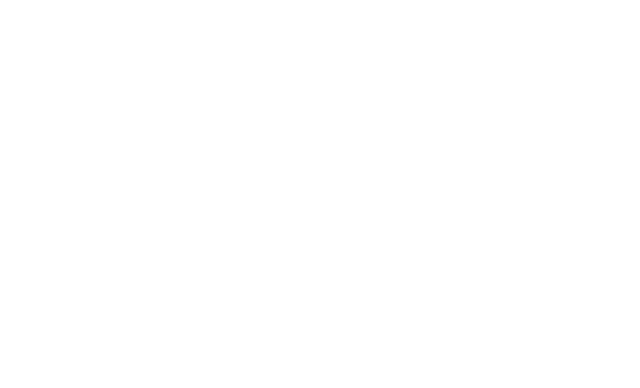
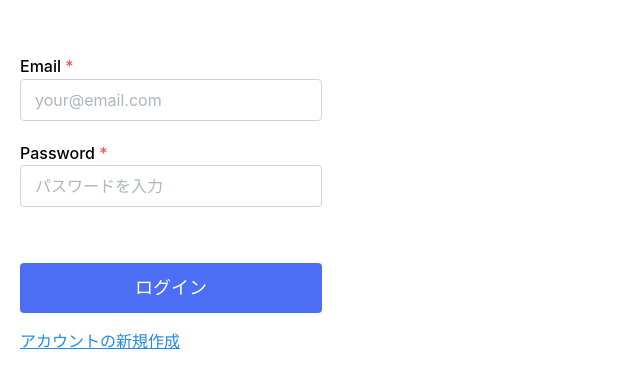
Before and after one commit to Team-1-myTreasure/myTreasure, a React (Vite) app in the folder frontend/: page /host/signin in a window 1280 px wide. Before the commit this address had no page. Shown: the part 196-584 px from the top of the page, without its empty margins (0-640 px from the left). Built offline with nearby package versions, Linux system fonts and the light colour scheme.

Commit message:
add : サインインアップのフロントエンド追加

```diff
--- a/frontend/src/App.jsx
+++ b/frontend/src/App.jsx
@@ -7,6 +7,8 @@
 import { AllProducts } from "./pages/AllProducts";
 import { CreateProduct } from "./pages/CreateProduct";
 import { ProblemDetail } from "./pages/ProblemDetail";
+import { SignupPage } from "./pages/SignupPage";
+import { SigninPage } from "./pages/SigninPage";
 
 function App() {
   return (
@@ -14,9 +16,10 @@
       <MantineProvider>
         <Routes>
           <Route path="host">
+            <Route path="signup" element={<SignupPage />} />
+            <Route path="signin" element={<SigninPage />} />
             <Route path="allproducts" element={<AllProducts />} />
             <Route path="createproduct" element={<CreateProduct />} />
-          <Route path="problemdetail" element={<ProblemDetail />} />
           </Route>
           <Route path="gest" element={<Gest />} />
         </Routes>
--- /dev/null
+++ b/frontend/src/components/Signin.jsx
@@ -0,0 +1,71 @@
+import axios from "axios";
+import { useNavigate } from "react-router-dom";
+import { Anchor, Text, Stack, Button, Group, TextInput } from "@mantine/core";
+import { useForm } from "@mantine/form";
+import { useState } from "react";
+
+export const Signin = () => {
+  const navigate = useNavigate();
+  const [isPassIncorrect, setIsPassIncorrect] = useState(false);
+
+  const form = useForm({
+    initialValues: {
+      name: "",
+      password: "",
+    },
+    validate: {
+      name: (value) => (value.length < 1 ? "名前を入力してください。" : null),
+      password: (value) =>
+        value.length < 6 ? "パスワードは6文字以上で入力してください。" : null,
+    },
+  });
+
+  const handleOnSubmit = async (values) => {
+    try {
+      await axios.post("/signIn", values);
+      setIsPassIncorrect(false);
+      return navigate("/allproducts");
+    } catch (error) {
+      if (error.response.status === 401) {
+        setIsPassIncorrect(true);
+      } else {
+        console.log(error);
+      }
+    }
+  };
+  return (
+    <form onSubmit={form.onSubmit(handleOnSubmit)}>
+      <Stack gap="lg" p="20px">
+        <TextInput
+          withAsterisk
+          label="Email"
+          size="md"
+          placeholder="your@email.com"
+          key={form.key("email")}
+          {...form.getInputProps("email")}
+        />
+
+        <TextInput
+          withAsterisk
+          label="Password"
+          size="md"
+          placeholder="パスワードを入力"
+          key={form.key("password")}
+          {...form.getInputProps("password")}
+        />
+        <Text c="white" bg="red">
+          {isPassIncorrect && "メールアドレスもしくはパスワードが不一致"}
+        </Text>
+
+        <Group justify="flex-start" mt="md">
+          <Button type="submit" fullWidth size="lg" color="indigo">
+            ログイン
+          </Button>
+          <Anchor href="/signup" underline="always">
+            アカウントの新規作成
+          </Anchor>
+        </Group>
+      </Stack>
+    </form>
+  );
+};
--- /dev/null
+++ b/frontend/src/components/Signup.jsx
@@ -0,0 +1,51 @@
+import axios from "axios";
+import { useNavigate } from "react-router-dom";
+import { Button, Group, TextInput } from "@mantine/core";
+import { useForm } from "@mantine/form";
+
+export const Signup = () => {
+  const navigate = useNavigate();
+  const form = useForm({
+    mode: "uncontrolled",
+    initialValues: {
+      email: "",
+      name: "",
+      password: "",
+    },
+    validate: {
+      email: (value) => (/^\S+@\S+$/.test(value) ? null : "Invalid email"),
+      name: (value) => (value.length < 1 ? "名前を入力してください。" : null),
+      password: (value) =>
+        value.length < 6 ? "パスワードは6文字以上で入力してください。" : null,
+    },
+  });
+
+  const handleOnSubmit = async (values) => {
+    await axios.post("/signUp", values);
+    return navigate("/signin");
+  };
+
+  return (
+    <form onSubmit={form.onSubmit(handleOnSubmit)}>
+      <TextInput
+        withAsterisk
+        label="Name"
+        placeholder="ネーム"
+        key={form.key("name")}
+        {...form.getInputProps("name")}
+      />
+
+      <TextInput
+        withAsterisk
+        label="Password"
+        placeholder="パスワード"
+        key={form.key("password")}
+        {...form.getInputProps("password")}
+      />
+
+      <Group justify="flex-end" mt="md">
+        <Button type="submit">Submit</Button>
+      </Group>
+    </form>
+  );
+};
--- /dev/null
+++ b/frontend/src/pages/SigninPage.jsx
@@ -0,0 +1,9 @@
+import { Signin } from "../components/Signin";
+
+export const SigninPage = () => {
+  return (
+    <>
+      <Signin />
+    </>
+  );
+};
--- /dev/null
+++ b/frontend/src/pages/SignupPage.jsx
@@ -0,0 +1,9 @@
+import { Signup } from "../components/Signup";
+
+export const SignupPage = () => {
+  return (
+    <>
+      <Signup />
+    </>
+  );
+};
```
Lines whose indentation alone changed are shown as unchanged.
